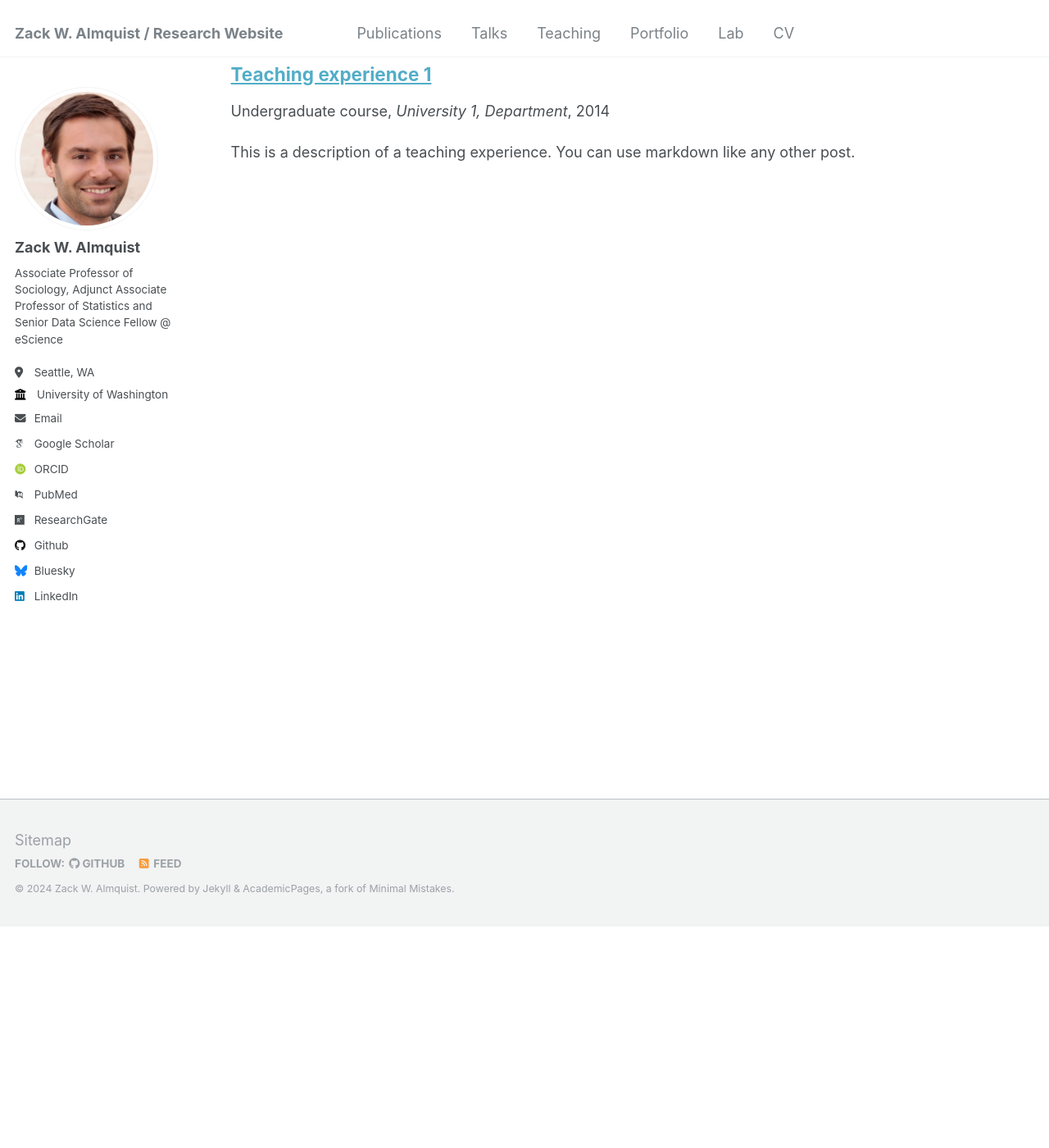
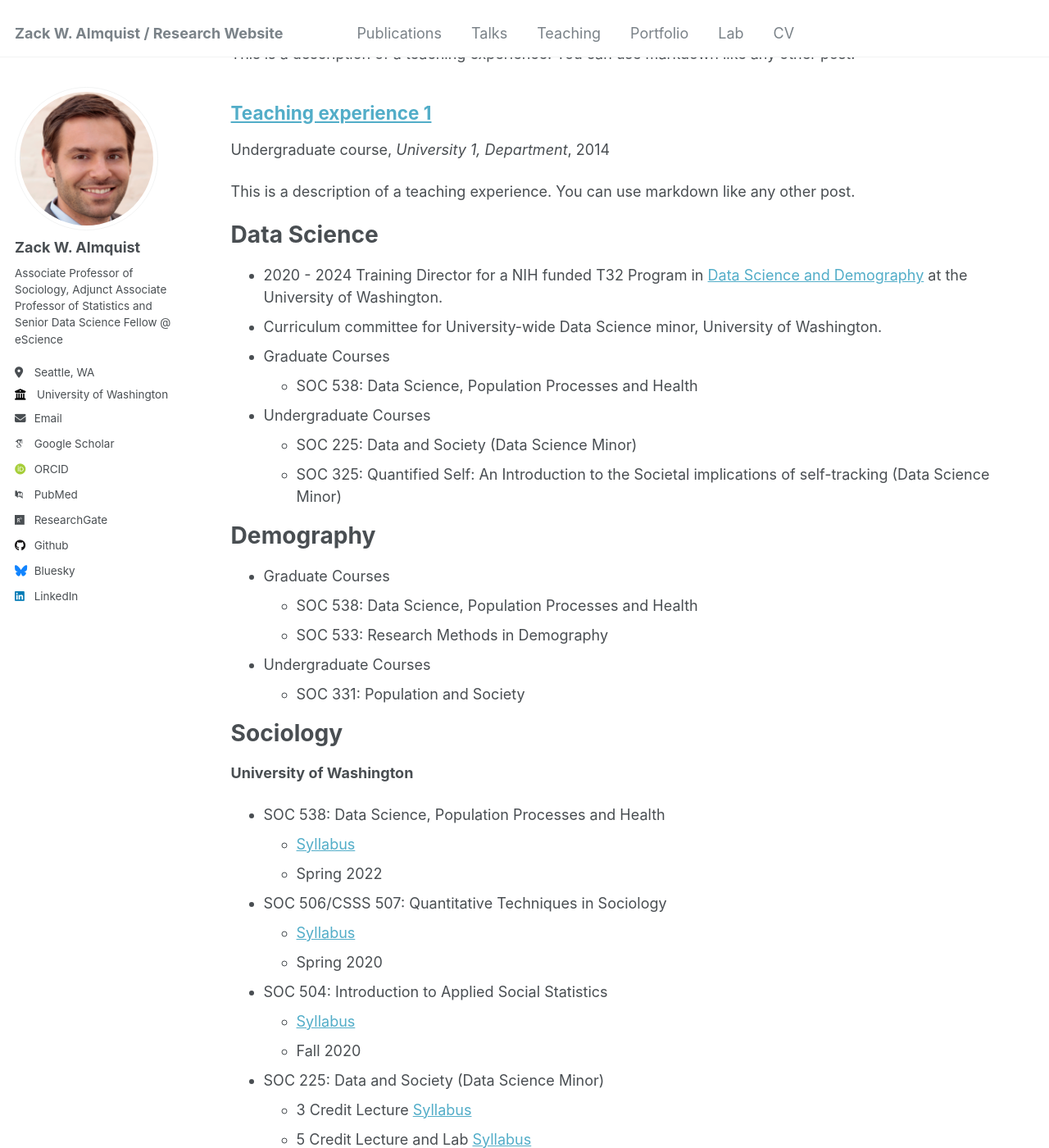
Before and after one commit to zalmquist/zalmquist.github.io, a Jekyll site: the page built from _pages/teaching.md, in a window 1280 px wide and 1400 px high, scrolled down 270 px. Shown: the whole window at 82% size. Built offline with Jekyll 4.4.1, drawn with Linux system fonts in a browser that asks for light colours; some web fonts are replaced; some of the changed text lies outside the part shown.

Commit message:
Update teaching.md

```diff
--- a/_pages/teaching.md
+++ b/_pages/teaching.md
@@ -7,6 +7,98 @@ author_profile: true
 
 {% include base_path %}
 
+Current Classes
+===
+
 {% for post in site.teaching reversed %}
   {% include archive-single.html %}
 {% endfor %}
+
+Data Science
+===
+
+* 2020 - 2024 Training Director for a NIH funded T32 Program in [Data Science and Demography](https://csde.washington.edu/training/fellowship-funding/data-science-demography-population-health-training/) at the University of Washington.
+* Curriculum committee for University-wide Data Science minor, University of Washington.
+* Graduate Courses
+    + SOC 538: Data Science, Population Processes and Health
+* Undergraduate Courses
+    + SOC 225: Data and Society (Data Science Minor)
+    + SOC 325: Quantified Self: An Introduction to the Societal implications of self-tracking (Data Science Minor)
+
+Demography
+===
+
+* Graduate Courses
+  + SOC 538: Data Science, Population Processes and Health
+  + SOC 533: Research Methods in Demography
+* Undergraduate Courses
+  + SOC 331: Population and Society
+
+
+Sociology
+===
+
+**University of Washington**
+
+* SOC 538:  Data Science, Population Processes and Health
+    + [Syllabus](syllabi/soc_538_syl.pdf)
+    + Spring 2022
+* SOC 506/CSSS 507: Quantitative Techniques in Sociology
+    + [Syllabus](syllabi/soc_506_syl.pdf)
+    + Spring 2020
+* SOC 504: Introduction to Applied Social Statistics
+    + [Syllabus](syllabi/soc_504_syl.pdf)
+    + Fall 2020
+* SOC 225: Data and Society (Data Science Minor)
+    + 3 Credit Lecture [Syllabus](syllabi/soc_225_syl.pdf)
+    + 5 Credit Lecture and Lab [Syllabus](syllabi/soc_225_lab_syl.pdf)
+    + Spring and Fall 2020, Spring 2021, 2022
+* SOC 325: Quantified Self: An Introduction to the Societal implications of self-tracking (Data Science Minor)
+    + [Syllabus](syllabi/soc_325_syl.pdf)
+    + Spring 2021
+
+**University of Minnesota**
+
+* SOC 8811: Advanced Social Statistics (Major requirement, PhD)
+    + [Syllabus](syllabi/stat_8811_syl.pdf)
+    + Spring 2014, 2015
+* SOC 8412: Social Network Analysis: Theory and Methods (Graduate, elective, PhD)
+    + [Syllabus](syllabi/soc_8412_syl.pdf)
+    + Fall 2015
+* SOC 3811: Social Statistics (Major Requirement, BA/BS)
+    + [Syllabus](syllabi/soc_3811_syl.pdf)
+    + Spring 2018
+* SOC 3412/3412H: Social Networking (Undergraduate, elective, honors, BA/BS)
+    + [Syllabus](syllabi/soc_3412_syl.pdf)
+    + Spring 2018
+* SOC 3090: The Sociology of Neighborhoods (Undergraduate, elective, online, BA/BS)
+    + [Syllabus](syllabi/soc_3090_syl.pdf)
+    + Spring 2017
+
+
+Statistics
+===
+
+* CSSS 533: Research Methods in Demography
+    +  [Syllabus](syllabi/soc_506_syl.pdf)
+    +
+* CSSS 507: Quantitative Techniques in Sociology
+    + [Syllabus](syllabi/soc_506_syl.pdf)
+    + Spring 2020
+
+**University of Washington
+
+
+**University of Minnesota**
+* STAT 5931: Topics: Predictive Modeling of Spatial, Textual and Network Data (Undergraduate/Graduate, elective, BS/MS)
+    + [Syllabus](syllabi/stat_5931_syl.pdf)
+    + Fall 2017
+* STAT 5201: Sampling Methodology in Finite Populations (Undergraduate/Graduate, elective, BS/MS)
+    + [Syllabus](syllabi/stat_5201_syl.pdf)
+    + Fall 2014, 2015
+* STAT 3701: Introduction to Statistical Computing (Major requirement, BA/BS)
+    + [Syllabus](syllabi/stat_3701_syl.pdf)
+    + Spring 2018
+* STAT 3022: Data Analysis (Major requirement, BA/BS)
+    + [Syllabus](syllabi/stat_3022_syl.pdf)
+    + Fall 2013
```
